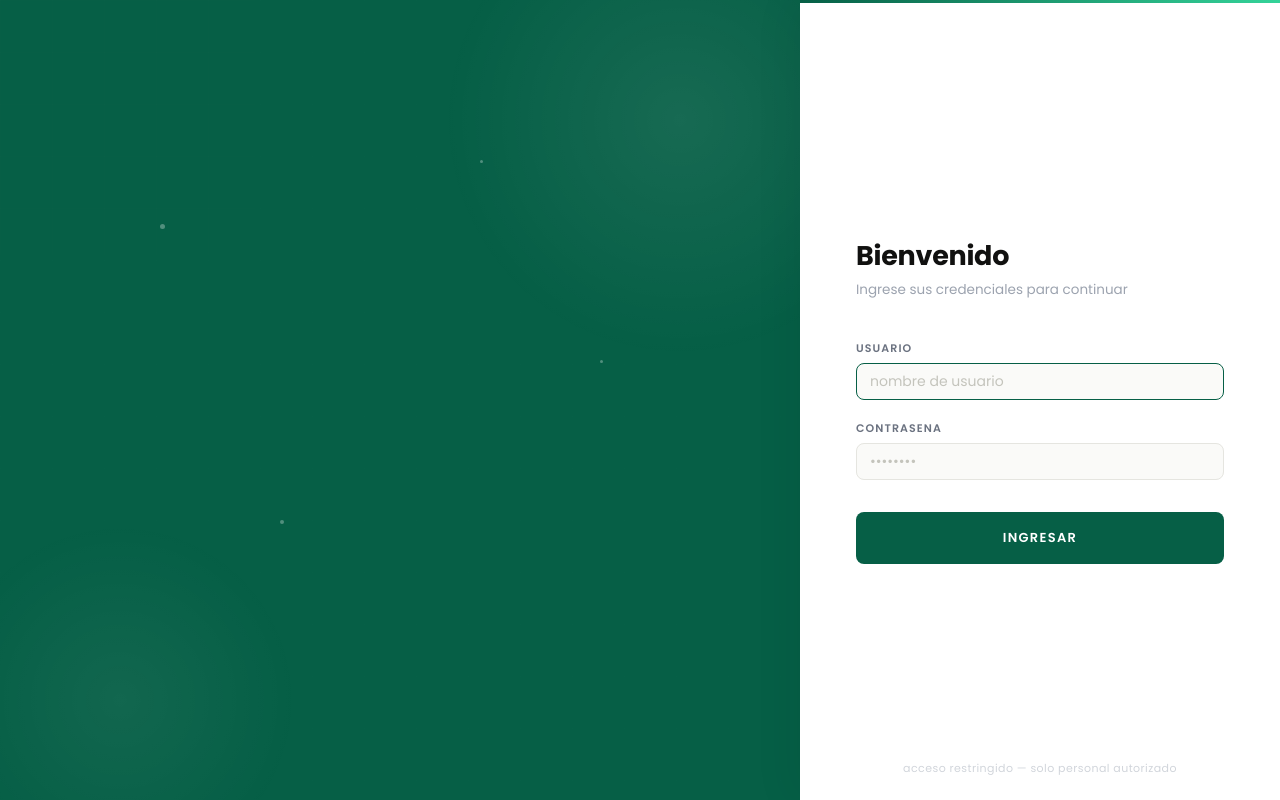
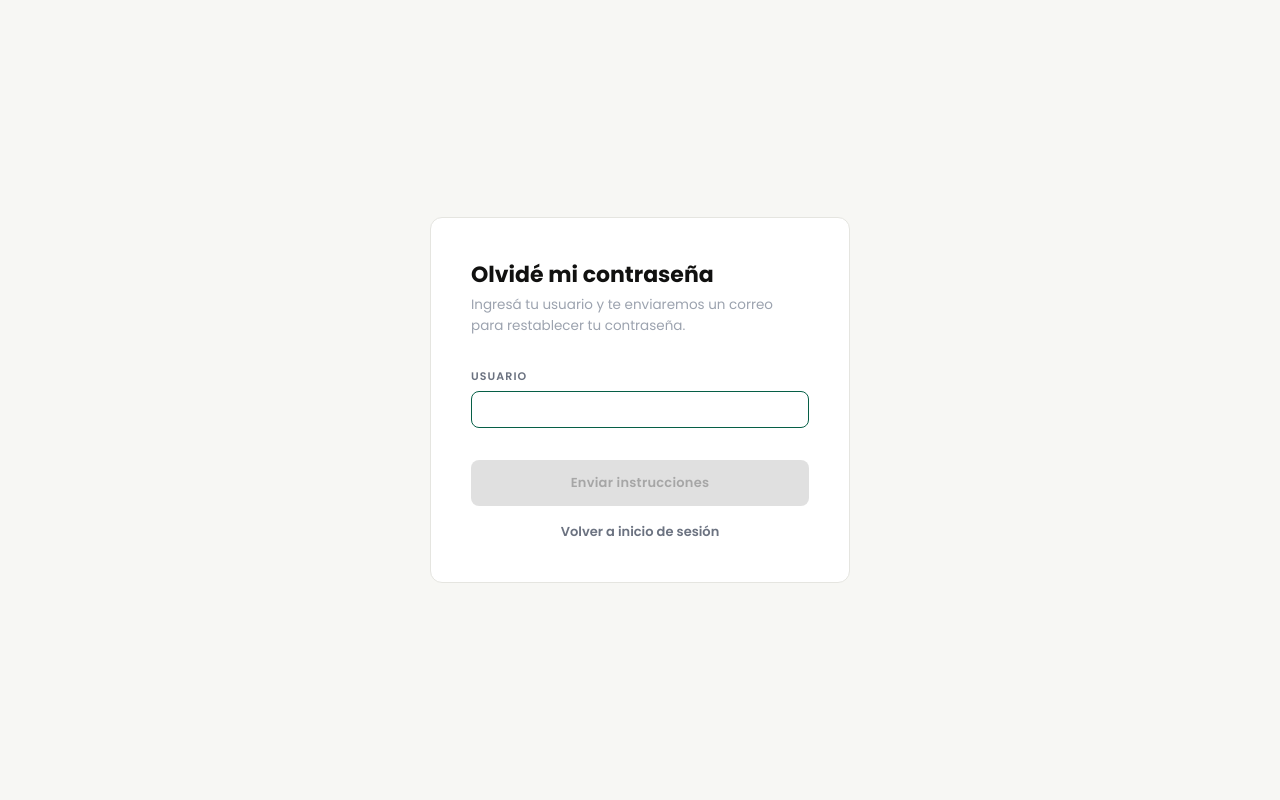
Before and after one commit to matifraifer/consorcios-app, a React (Vite) app: page /olvide-password in a window 1280 px wide. Before the commit this address led to /login. Built offline with nearby package versions, Linux system fonts and the light colour scheme; no server answers.

Commit message:
Agrega circuito de olvide mi contrasena
Nueva pagina /olvide-password que dispara resetPasswordForEmail via
Supabase Auth, resolviendo usuario a email con la RPC existente.

```diff
--- a/src/App.jsx
+++ b/src/App.jsx
@@ -3,6 +3,7 @@ import ProtectedRoute from './components/ProtectedRoute'
 import Layout from './components/Layout'
 
 import Login             from './pages/Login'
+import OlvidePassword    from './pages/OlvidePassword'
 import CambiarPassword   from './pages/CambiarPassword'
 import Dashboard         from './pages/Dashboard'
 import Consorcios        from './pages/Consorcios'
@@ -34,6 +35,7 @@ export default function App() {
   return (
     <Routes>
       <Route path="/login" element={<Login />} />
+      <Route path="/olvide-password" element={<OlvidePassword />} />
       <Route path="/cambiar-password" element={<CambiarPassword />} />
       <Route path="/p/:id" element={<PropiedadPublica />} />
       <Route path="/inmobiliaria/:clienteId" element={<InmobiliariaPublica />} />
--- a/src/pages/Login.jsx
+++ b/src/pages/Login.jsx
@@ -1,6 +1,6 @@
 import { useState, useEffect, useRef } from 'react'
-import { Navigate } from 'react-router-dom'
-import { Box, TextField, Button, Typography, Alert, CircularProgress, GlobalStyles } from '@mui/material'
+import { Navigate, Link as RouterLink } from 'react-router-dom'
+import { Box, TextField, Button, Typography, Alert, CircularProgress, GlobalStyles, Link } from '@mui/material'
 import { useAuth } from '../contexts/AuthContext'
 
 const loginStyles = (
@@ -499,6 +499,19 @@ export default function Login() {
               >
                 {loading ? 'Ingresando...' : 'Ingresar'}
               </Button>
+
+              <Link
+                component={RouterLink}
+                to="/olvide-password"
+                sx={{
+                  display: 'block', textAlign: 'center', mt: 2.5, fontSize: 13,
+                  color: '#6B7280', textDecoration: 'none', fontWeight: 600,
+                  fontFamily: "'Poppins', sans-serif",
+                  '&:hover': { color: '#065F46' },
+                }}
+              >
+                ¿Olvidaste tu contraseña?
+              </Link>
             </form>
           </Box>
 
--- /dev/null
+++ b/src/pages/OlvidePassword.jsx
@@ -0,0 +1,125 @@
+import { useState } from 'react'
+import { Link as RouterLink } from 'react-router-dom'
+import { Box, TextField, Button, Typography, Alert, CircularProgress, Paper, Link } from '@mui/material'
+import { requestPasswordReset } from '../services/supabase'
+
+const ACCENT = '#065F46'
+
+const fieldSx = {
+  '& .MuiOutlinedInput-root': {
+    borderRadius: '8px', fontSize: '0.875rem',
+    '& fieldset': { borderColor: '#E5E7EB' },
+    '&:hover fieldset': { borderColor: ACCENT },
+    '&.Mui-focused fieldset': { borderColor: ACCENT, borderWidth: 1 },
+  },
+}
+
+export default function OlvidePassword() {
+  const [username, setUsername] = useState('')
+  const [error, setError] = useState('')
+  const [loading, setLoading] = useState(false)
+  const [enviado, setEnviado] = useState(false)
+
+  async function handleSubmit(e) {
+    e.preventDefault()
+    setError('')
+    setLoading(true)
+    try {
+      await requestPasswordReset(username.trim())
+    } catch {
+      // no distinguimos el error al usuario para no revelar si el usuario existe
+    } finally {
+      setLoading(false)
+      setEnviado(true)
+    }
+  }
+
+  return (
+    <Box
+      sx={{
+        minHeight: '100vh',
+        display: 'flex',
+        alignItems: 'center',
+        justifyContent: 'center',
+        bgcolor: '#F7F7F4',
+        fontFamily: "'Poppins', sans-serif",
+        p: 2,
+      }}
+    >
+      <Paper
+        elevation={0}
+        sx={{
+          width: '100%',
+          maxWidth: 420,
+          p: 5,
+          borderRadius: '12px',
+          border: '1px solid #E5E5E0',
+        }}
+      >
+        <Typography sx={{ fontFamily: "'Poppins', sans-serif", fontWeight: 700, fontSize: 22, color: '#111110', mb: 0.5 }}>
+          Olvidé mi contraseña
+        </Typography>
+
+        {enviado ? (
+          <>
+            <Typography sx={{ fontFamily: "'Poppins', sans-serif", fontSize: 13.5, color: '#6B7280', mb: 4, mt: 2 }}>
+              Si el usuario existe, te enviamos un correo con instrucciones para restablecer la contraseña.
+            </Typography>
+            <Link component={RouterLink} to="/login" sx={{ fontSize: 13, color: ACCENT, fontWeight: 600, textDecoration: 'none' }}>
+              Volver a inicio de sesión
+            </Link>
+          </>
+        ) : (
+          <>
+            <Typography sx={{ fontFamily: "'Poppins', sans-serif", fontSize: 13.5, color: '#9CA3AF', mb: 4 }}>
+              Ingresá tu usuario y te enviaremos un correo para restablecer tu contraseña.
+            </Typography>
+
+            {error && (
+              <Alert severity="error" sx={{ mb: 3, borderRadius: '8px', fontSize: 13 }}>
+                {error}
+              </Alert>
+            )}
+
+            <form onSubmit={handleSubmit}>
+              <Box sx={{ mb: 4 }}>
+                <Typography sx={{ fontSize: 11, fontWeight: 600, letterSpacing: '0.1em', textTransform: 'uppercase', color: '#6B7280', mb: 0.8 }}>
+                  Usuario
+                </Typography>
+                <TextField
+                  fullWidth
+                  size="small"
+                  value={username}
+                  onChange={(e) => setUsername(e.target.value)}
+                  required
+                  autoFocus
+                  autoComplete="username"
+                  sx={fieldSx}
+                />
+              </Box>
+
+              <Button
+                type="submit"
+                fullWidth
+                variant="contained"
+                disabled={loading || !username.trim()}
+                startIcon={loading ? <CircularProgress size={16} color="inherit" /> : null}
+                sx={{
+                  bgcolor: ACCENT, borderRadius: '8px', textTransform: 'none', fontWeight: 600,
+                  fontSize: 13, letterSpacing: '0.02em', height: 46, boxShadow: 'none',
+                  '&:hover': { bgcolor: '#047857', boxShadow: 'none' },
+                }}
+              >
+                {loading ? 'Enviando...' : 'Enviar instrucciones'}
+              </Button>
+
+              <Link component={RouterLink} to="/login" sx={{ display: 'block', textAlign: 'center', mt: 2, fontSize: 13, color: '#6B7280', textDecoration: 'none', fontWeight: 600 }}>
+                Volver a inicio de sesión
+              </Link>
+            </form>
+          </>
+        )}
+      </Paper>
+    </Box>
+  )
+}
--- a/src/services/supabase.js
+++ b/src/services/supabase.js
@@ -21,6 +21,15 @@ export async function signInWithEmail(email, password) {
 
 export async function signOutSupabase() {
   const { error } = await supabase.auth.signOut()
+  if (error) throw error
+}
+
+export async function requestPasswordReset(username) {
+  const email = await resolveEmailForUsername(username)
+  if (!email) return
+  const { error } = await supabase.auth.resetPasswordForEmail(email, {
+    redirectTo: `${window.location.origin}/cambiar-password`,
+  })
   if (error) throw error
 }
 
```
